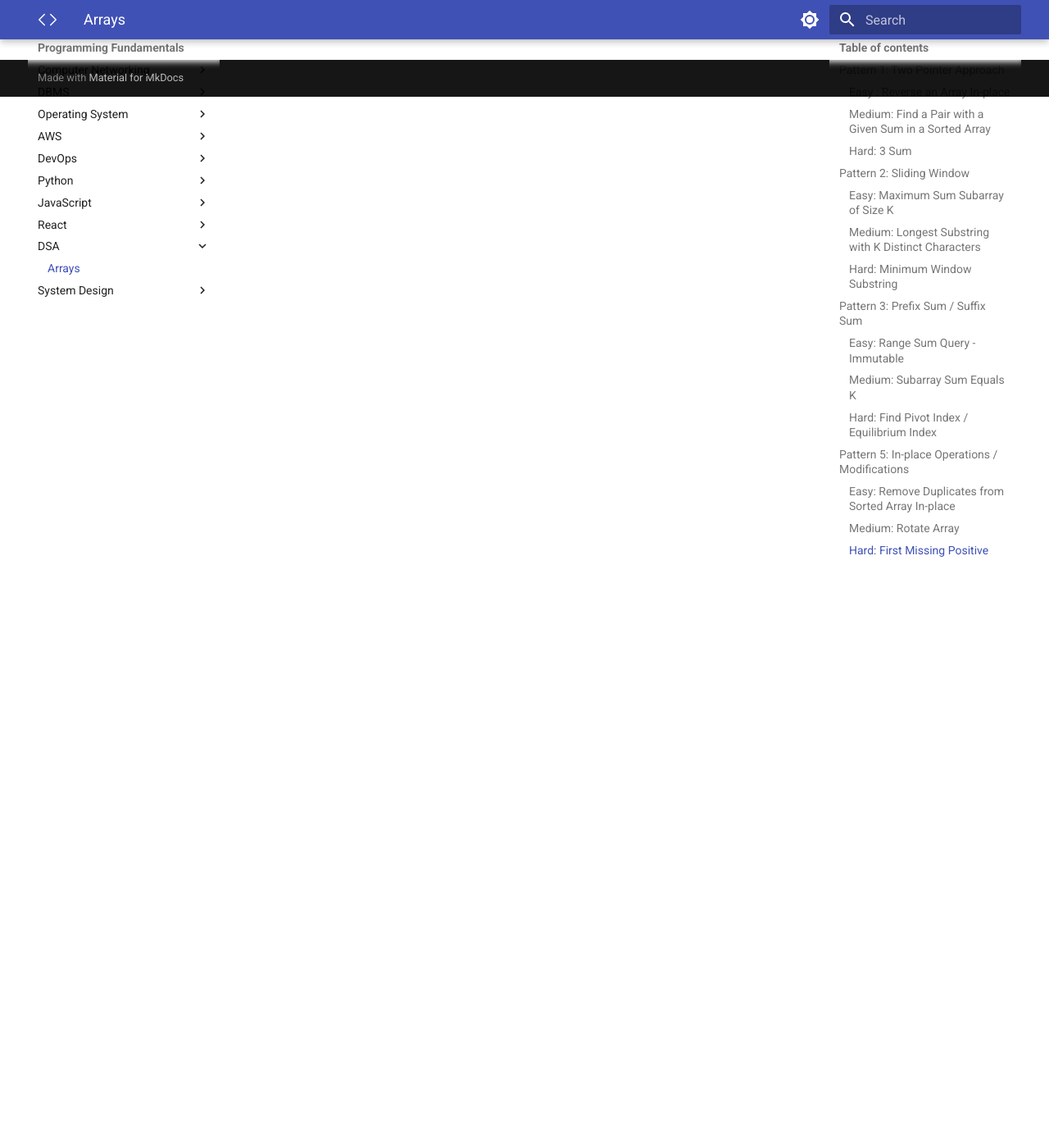
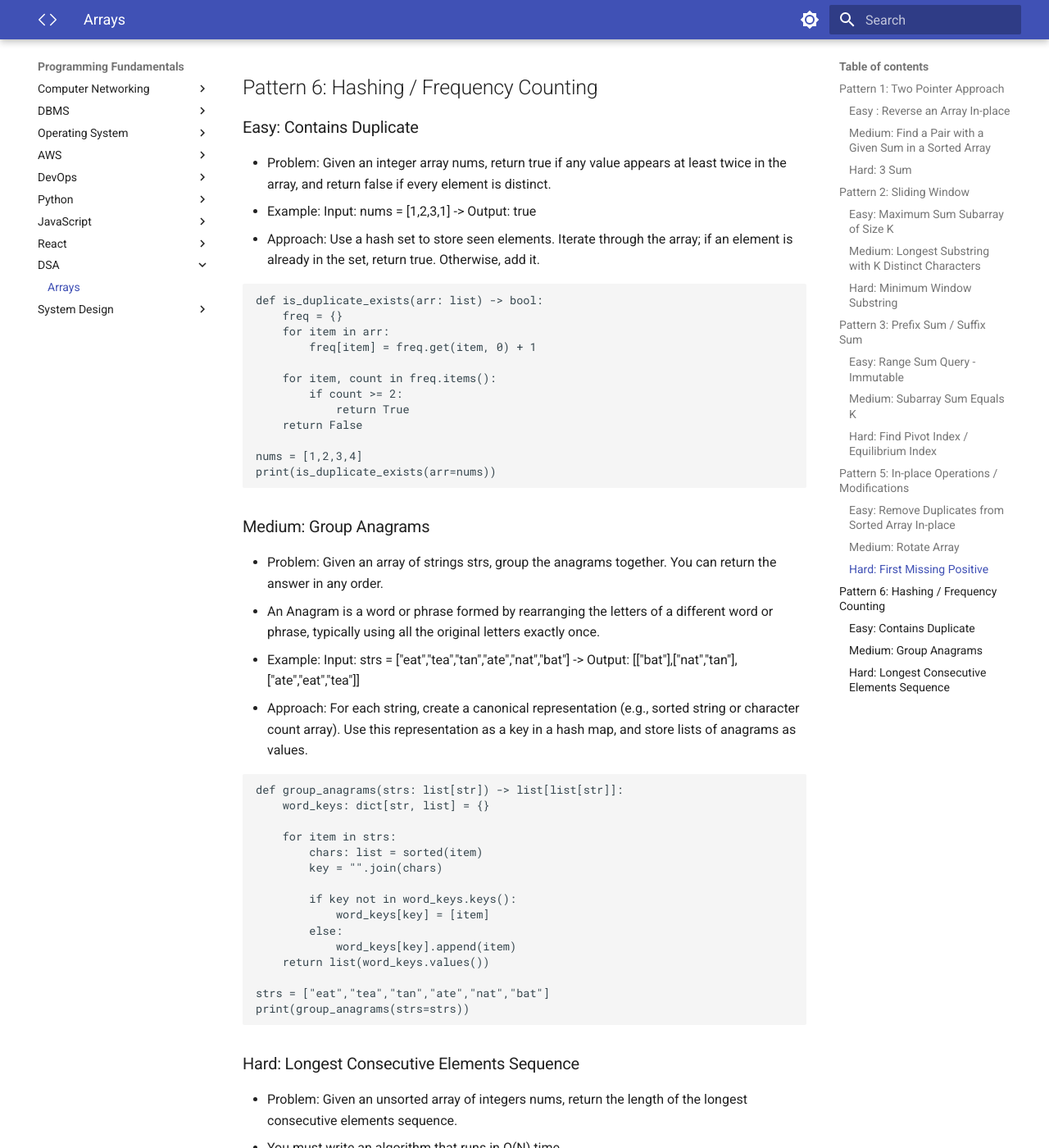
Before and after one commit to Prabin-Kumar-Baniya-NP/Programming-Fundamentals, an MkDocs documentation site: the page built from docs/DSA/Arrays.md, in a window 1280 px wide and 1400 px high, scrolled down 13473 px. Shown: the whole window at 82% size. Built offline with MkDocs 1.6.1 and Material for MkDocs 9.7.7, drawn with Linux system fonts in a browser that asks for light colours; some of the changed text lies outside the part shown.

Commit message:
Added Arrays Pattern 6: Hashing / Frequency Counting

````diff
--- a/docs/DSA/Arrays.md
+++ b/docs/DSA/Arrays.md
@@ -623,3 +623,118 @@ Steps:
 - Problem: Given an unsorted integer array nums, return the smallest missing positive integer. You must implement an algorithm that runs in O(N) time and uses O(1) auxiliary space.
 - Example: Input: nums = [3,4,-1,1] -> Output: 2
 - Approach: Use the array itself as a hash map. Try to place each positive number x at index x-1. Iterate and find the first index i where nums[i] != i+1.
+
+## Pattern 6: Hashing / Frequency Counting
+
+### Easy: Contains Duplicate
+- Problem: Given an integer array nums, return true if any value appears at least twice in the array, and return false if every element is distinct.
+- Example: Input: nums = [1,2,3,1] -> Output: true
+- Approach: Use a hash set to store seen elements. Iterate through the array; if an element is already in the set, return true. Otherwise, add it.
+
+```py
+def is_duplicate_exists(arr: list) -> bool:
+    freq = {}
+    for item in arr:
+        freq[item] = freq.get(item, 0) + 1
+
+    for item, count in freq.items():
+        if count >= 2:
+            return True
+    return False
+
+nums = [1,2,3,4]
+print(is_duplicate_exists(arr=nums))
+```
+
+### Medium: Group Anagrams
+- Problem: Given an array of strings strs, group the anagrams together. You can return the answer in any order.
+- An Anagram is a word or phrase formed by rearranging the letters of a different word or phrase, typically using all the original letters exactly once.
+- Example: Input: strs = ["eat","tea","tan","ate","nat","bat"] -> Output: [["bat"],["nat","tan"],["ate","eat","tea"]]
+- Approach: For each string, create a canonical representation (e.g., sorted string or character count array). Use this representation as a key in a hash map, and store lists of anagrams as values.
+
+```py
+def group_anagrams(strs: list[str]) -> list[list[str]]:
+    word_keys: dict[str, list] = {}
+
+    for item in strs:
+        chars: list = sorted(item)
+        key = "".join(chars)
+
+        if key not in word_keys.keys():
+            word_keys[key] = [item]
+        else:
+            word_keys[key].append(item)
+    return list(word_keys.values())
+
+strs = ["eat","tea","tan","ate","nat","bat"]
+print(group_anagrams(strs=strs))
+```
+
+### Hard: Longest Consecutive Elements Sequence
+- Problem: Given an unsorted array of integers nums, return the length of the longest consecutive elements sequence.
+- You must write an algorithm that runs in O(N) time.
+- Example: Input: nums = [100,4,200,1,3,2] -> Output: 4 (The longest consecutive sequence is [1, 2, 3, 4])
+- Approach: Store all numbers in a hash set for O(1) lookups. Iterate through the set. For each number, check if number - 1 exists. If not, it's a potential start of a sequence. Then count the consecutive numbers from there by checking number + 1, number + 2, etc.
+
+```py
+def get_longest_consecutive(arr: list[int]) -> int:
+    num_set = set(arr)
+    longest_consecutive = 0
+    current_sequence_length = 0
+
+    for num in num_set:
+        current_num = num
+        current_sequence_length = 1
+
+        while current_num + 1 in num_set:
+            current_num += 1
+            current_sequence_length += 1
+
+        longest_consecutive = max(longest_consecutive, current_sequence_length)
+    return longest_consecutive
+
+nums = [100,4,4,200,201,202,203,204,205,1,2]
+```
+```
+Time Complexity: 0(n^2)
+We are re-checking for sequence for every single element in the array.
+```
+
+- Optimized approach - run while loop only when sequence is started
+```
+nums = [1,2,3,4,5,10,11,16,17,18,19,20,21,22,23]
+
+1 - run the while loop
+1-1=0 and 0 in num_Set = No
+
+10 - run the while loop
+(10-1) = 9 and 9 in num set = No
+
+16 - run the while loop
+(16-1) = 15 and 15 in num set = No
+
+3-1=2 and 2 in num set = Yes
+
+
+num-1 not in num_set:
+    while loop
+```
+```py
+def get_longest_consecutive(arr: list[int]) -> int:
+    num_set = set(arr)
+    longest_consecutive = 0
+    current_sequence_length = 0
+
+    for num in num_set:
+        if num-1 not in num_set:
+            current_num = num
+            current_sequence_length = 1
+
+            while current_num + 1 in num_set:
+                current_num += 1
+                current_sequence_length += 1
+        longest_consecutive = max(longest_consecutive, current_sequence_length)
+    return longest_consecutive
+
+nums = [1,2,3,4,5,10,11,16,17,18,19,20,21,22,23]
+```
````
